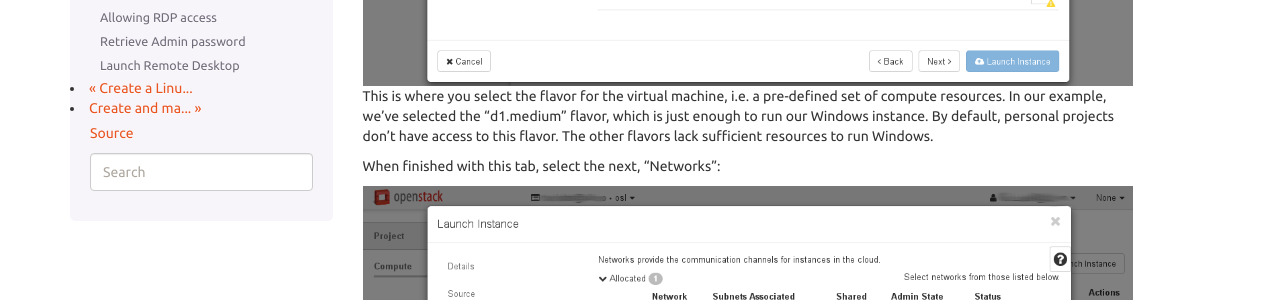
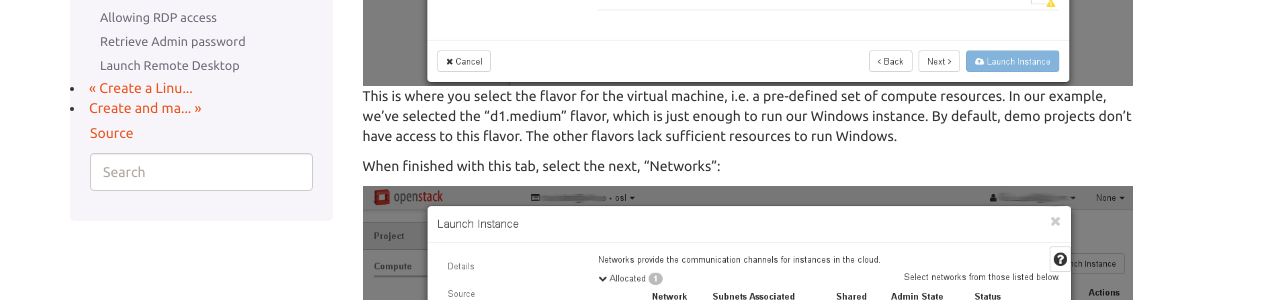
Before and after one commit to norcams/docs-enduser, a Sphinx documentation site: the page built from docs/create-windows-machine.rst, in a window 1280 px wide and 900 px high, scrolled down 2162 px. Shown: the part 172-472 px from the top of the window. Built offline with Sphinx 7.4.7, drawn with Linux system fonts in a browser that asks for light colours; some of the changed text lies outside the part shown.

Commit message:
personal project -> demo project

```diff
--- a/docs/create-windows-machine.rst
+++ b/docs/create-windows-machine.rst
@@ -8,7 +8,7 @@ Last changed: |date|
 .. contents::
 
 .. IMPORTANT::
-   Because of Windows' rather steep resource demands, a personal
+   Because of Windows' rather steep resource demands, a demo
    project will have insufficient disk quota to launch windows
    instances. In other words, you will need another project with
    higher quotas in order to run Windows.
@@ -65,7 +65,7 @@ When finished with this tab, select the next, "Flavor":
 This is where you select the flavor for the virtual machine, i.e. a
 pre-defined set of compute resources. In our example, we've selected
 the "d1.medium" flavor, which is just enough to run our Windows instance. By
-default, personal projects don't have access to this flavor. The other
+default, demo projects don't have access to this flavor. The other
 flavors lack sufficient resources to run Windows.
 
 When finished with this tab, select the next, "Networks":
--- a/docs/known-issues.rst
+++ b/docs/known-issues.rst
@@ -11,7 +11,7 @@ API access
 ----------
 
 All new users will get a pass phrase to use with API when they provision
-a personal project (see :doc:`login`). We do not have any easy way to recrate
+a demo project (see :doc:`login`). We do not have any easy way to recrate
 the pass phrase at the moment. If you lose yours please contact us.
 
 
@@ -90,7 +90,7 @@ No access after changed email address
 
 Sometimes a user's primary email address changes. This is a problem
 because Dataporten uses this email address as the user ID, and
-therefore the user ID and personal project in UH-IaaS is this
+therefore the user ID and demo/personal project in UH-IaaS is this
 address. This happens when users e.g. changes their status from
 student to employee or vice versa. If this happens to you, please send
 an email to support@uh-iaas.no which includes your current and
```
